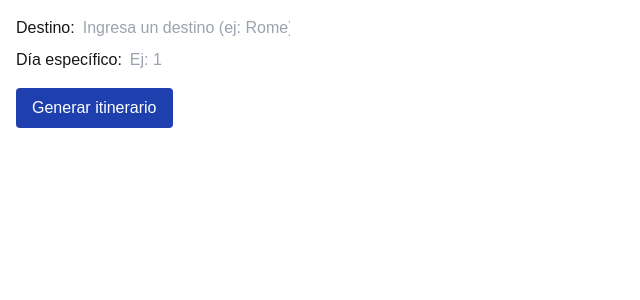
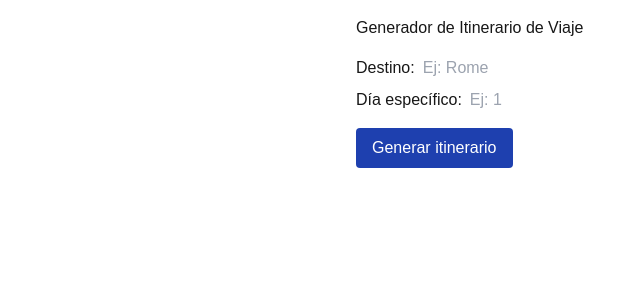
Before and after one commit to TaxuMan/seotravel, a Next.js app: page / in a window 1280 px wide. Shown: the top 300 px of the page, without its empty margins (0-640 px from the left). Built offline with nearby package versions, Linux system fonts and the light colour scheme.

Commit message:
Update index.js

```diff
--- a/pages/index.js
+++ b/pages/index.js
@@ -7,7 +7,6 @@ export default function Home() {
   const [itinerary, setItinerary] = useState(null);
 
   async function handleClick() {
-    // Verificar que haya datos
     if (!destination || !specificDay) {
       alert('Por favor, ingresa un destino y un día.');
       return;
@@ -19,13 +18,18 @@ export default function Home() {
       body: JSON.stringify({ destination, specificDay: Number(specificDay) })
     });
 
+    if (!response.ok) {
+      alert('Hubo un problema al generar el itinerario. Revisa la consola para más detalles.');
+      return;
+    }
+
     const data = await response.json();
     setItinerary(data);
   }
 
   return (
-    <div style={{ padding: '1rem' }}>
-      {/* Formulario para seleccionar destino y día */}
+    <div style={{ padding: '1rem', maxWidth: '600px', margin: '0 auto' }}>
+      <h1 style={{ marginBottom: '1rem' }}>Generador de Itinerario de Viaje</h1>
       <div style={{ marginBottom: '1rem' }}>
         <label style={{ display: 'block', marginBottom: '0.5rem' }}>
           Destino:
@@ -34,7 +38,7 @@ export default function Home() {
             value={destination}
             onChange={(e) => setDestination(e.target.value)}
             style={{ marginLeft: '0.5rem' }}
-            placeholder="Ingresa un destino (ej: Rome)"
+            placeholder="Ej: Rome"
           />
         </label>
 
@@ -52,7 +56,13 @@ export default function Home() {
 
       <button
         onClick={handleClick}
-        style={{ background: '#1E40AF', color: '#fff', padding: '0.5rem 1rem', borderRadius: '0.25rem', cursor: 'pointer' }}
+        style={{
+          background: '#1E40AF',
+          color: '#fff',
+          padding: '0.5rem 1rem',
+          borderRadius: '0.25rem',
+          cursor: 'pointer'
+        }}
       >
         Generar itinerario
       </button>
```
